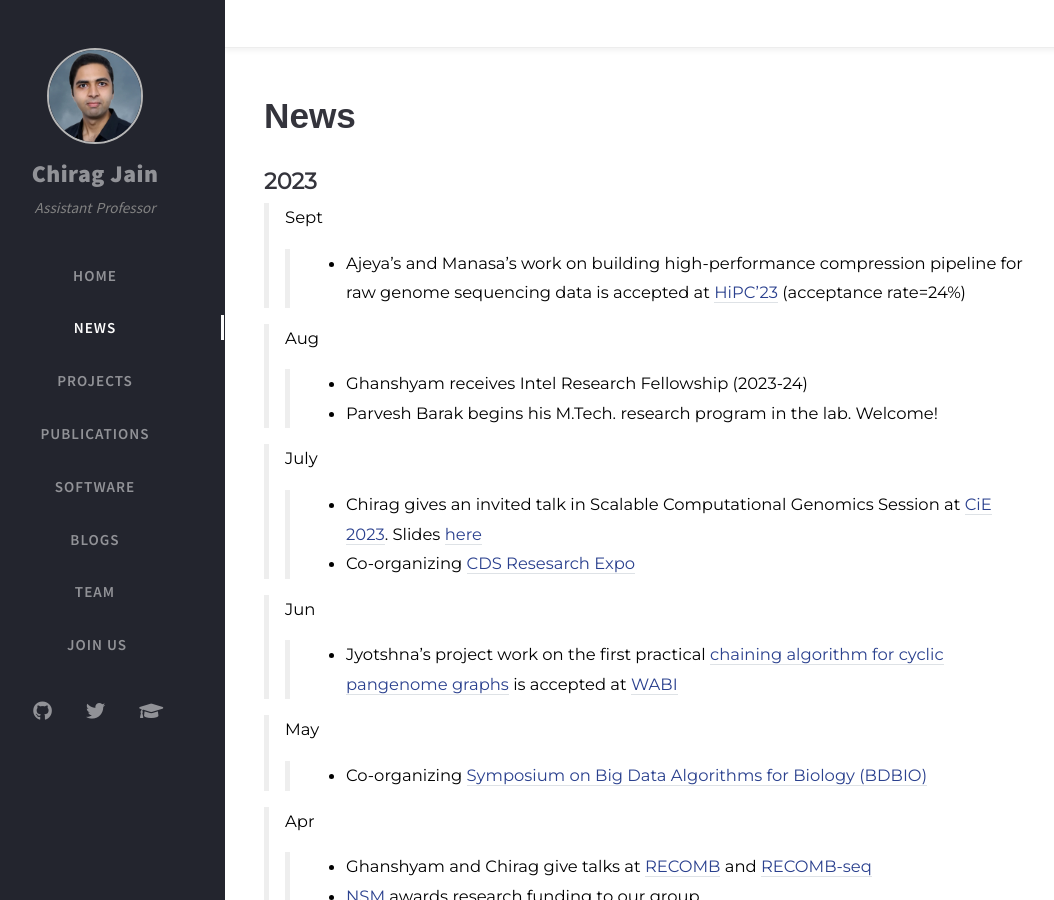
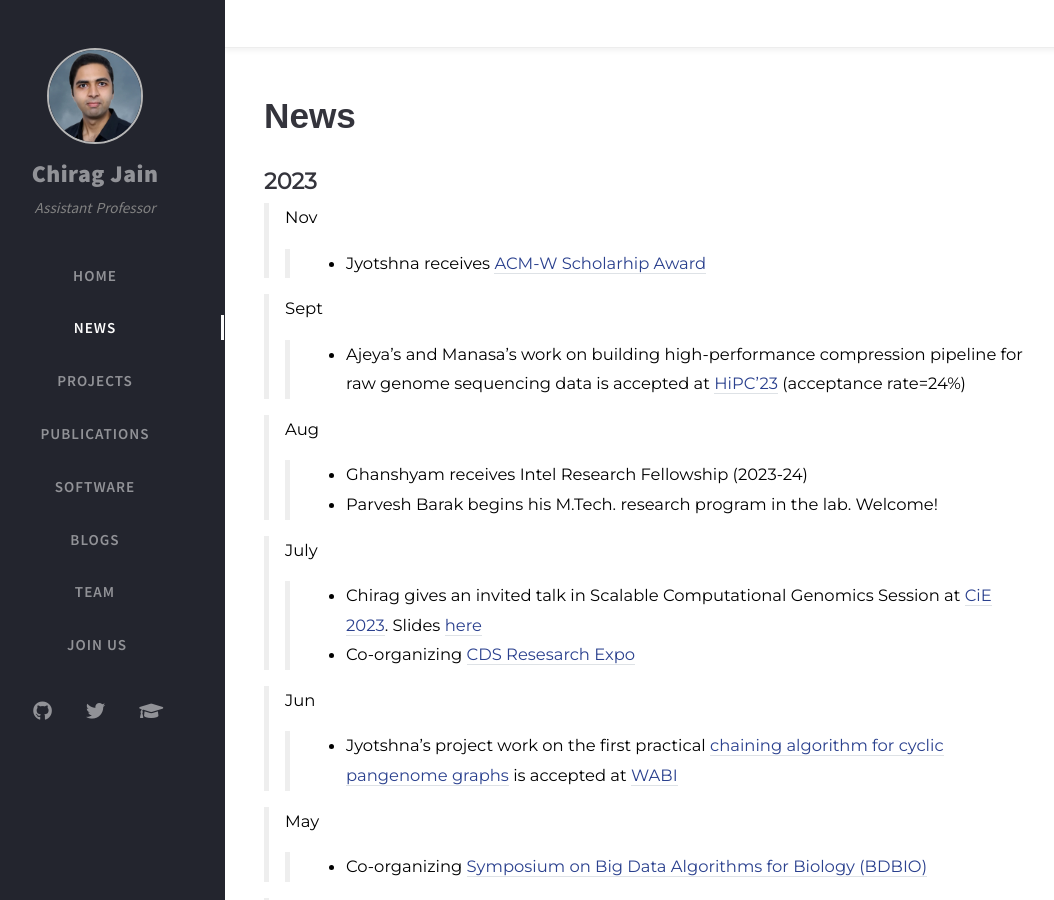
Before and after one commit to at-cg/at-cg.github.io, a Jekyll site: the page built from tabs/new.md, in a window 1280 px wide and 900 px high. Shown: the whole window, without its empty margins (35-1089 px from the left). Built offline with Jekyll 4.4.1, drawn with Linux system fonts in a browser that asks for light colours; nearby versions of some CDN libraries; comment, search, counter and statistics services are not loaded.

Commit message:
Update new.md

```diff
--- a/tabs/new.md
+++ b/tabs/new.md
@@ -20,6 +20,9 @@ type: news
 # **News**
 
 ## **2023**
+
+>Nov
+>> - Jyotshna receives [ACM-W Scholarhip Award](https://women.acm.org/scholarships/)
 
 >Sept
 >> - Ajeya's and Manasa's work on building high-performance compression pipeline for raw genome sequencing data is accepted at [HiPC'23](https://hipc.org) (acceptance rate=24%)
```
